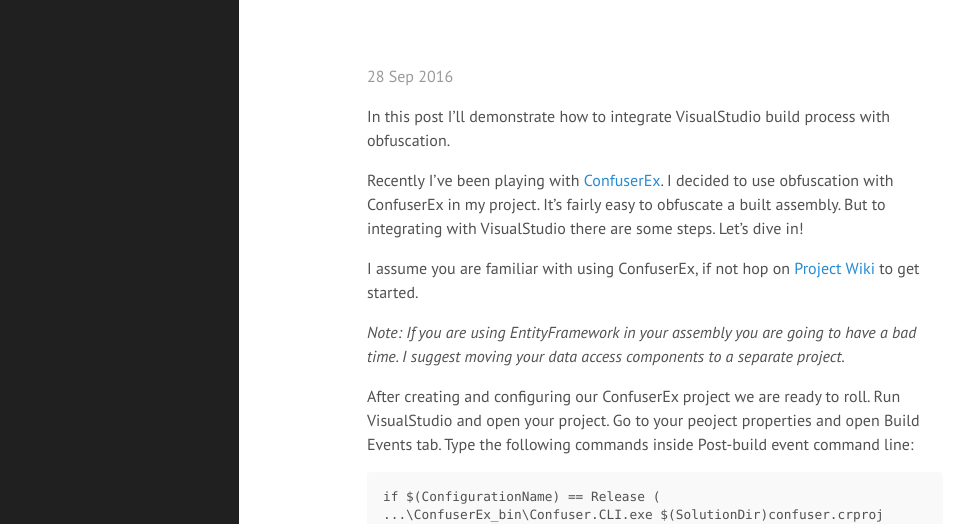
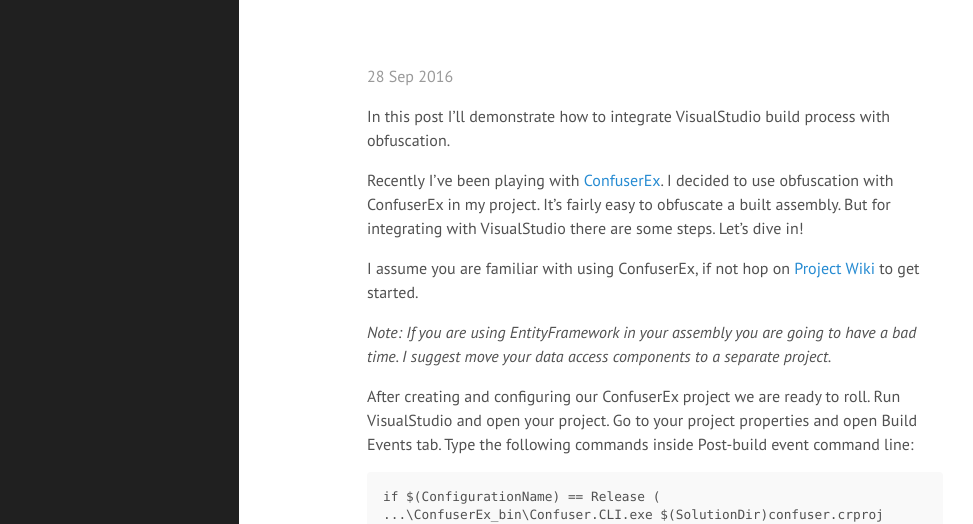
Before and after one commit to raidensan/raidensan.github.io, a Jekyll site: the page built from index.html, in a window 1280 px wide and 1244 px high. Shown: the top 524 px of the window, without its empty margins (1-974 px from the left). Built offline with Jekyll 4.4.1, drawn with Linux system fonts in a browser that asks for light colours; the list of posts is cut into pages by our own code.

Commit message:
Update 2016-09-24-automatic-integration-visualstudio-confuserex-setup.markdown

```diff
--- a/_posts/2016-09-24-automatic-integration-visualstudio-confuserex-setup.markdown
+++ b/_posts/2016-09-24-automatic-integration-visualstudio-confuserex-setup.markdown
@@ -1,19 +1,19 @@
 ---
 published: true
-title: Automatic Integration: VisualStudio, ConfuserEx & Setup
+title: Automatic Integration: VisualStudio & ConfuserEx
 layout: post
 tags: [VisualStudio, ConfuserEx, Obfuscation]
 categories: [Automatic, Integration]
 ---
 In this post I'll demonstrate how to integrate VisualStudio build process with obfuscation.
 
-Recently I've been playing with [ConfuserEx](https://yck1509.github.io/ConfuserEx/). I decided to use obfuscation with ConfuserEx in my project. It's fairly easy to obfuscate a built assembly. But to integrating with VisualStudio there are some steps. Let's dive in!
+Recently I've been playing with [ConfuserEx](https://yck1509.github.io/ConfuserEx/). I decided to use obfuscation with ConfuserEx in my project. It's fairly easy to obfuscate a built assembly. But for integrating with VisualStudio there are some steps. Let's dive in!
 
 I assume you are familiar with using ConfuserEx, if not hop on [Project Wiki](https://github.com/yck1509/ConfuserEx/wiki) to get started.
 
-_Note: If you are using EntityFramework in your assembly you are going to have a bad time. I suggest moving your data access components to a separate project._
+_Note: If you are using EntityFramework in your assembly you are going to have a bad time. I suggest move your data access components to a separate project._
 
-After creating and configuring our ConfuserEx project we are ready to roll. Run VisualStudio and open your project. Go to your peoject properties and open Build Events tab. Type the following commands inside Post-build event command line:
+After creating and configuring our ConfuserEx project we are ready to roll. Run VisualStudio and open your project. Go to your project properties and open Build Events tab. Type the following commands inside Post-build event command line:
 
     if $(ConfigurationName) == Release (
     ...\ConfuserEx_bin\Confuser.CLI.exe $(SolutionDir)confuser.crproj
```
